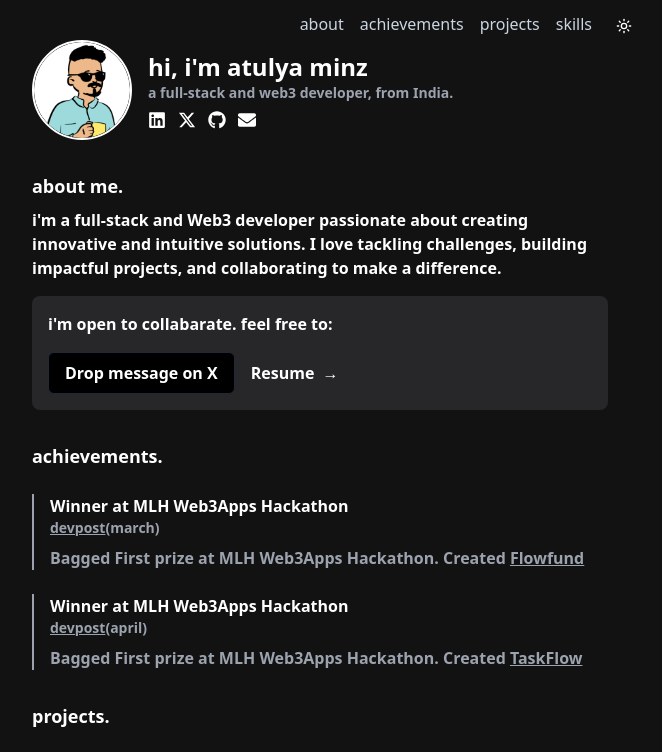
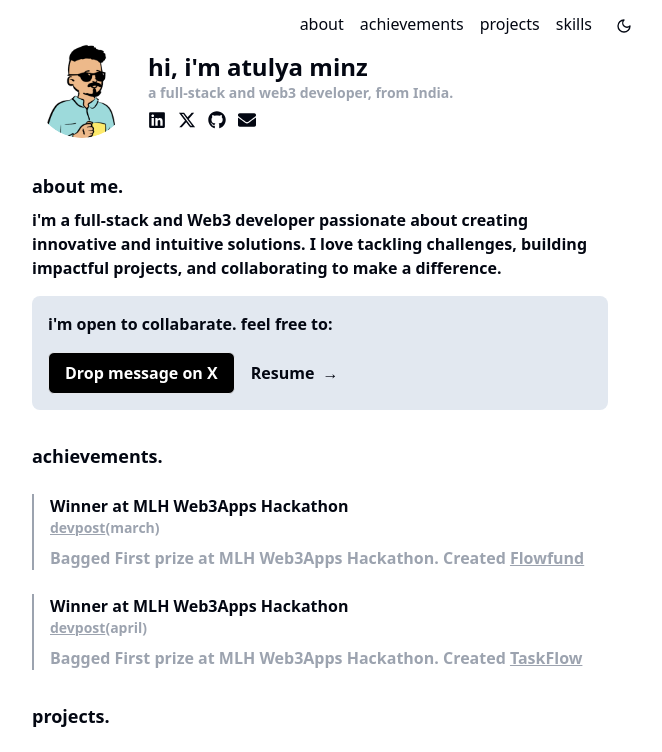
Before and after one commit to AtulMinz/dev-portfolio, a Next.js app: page / in a window 1280 px wide. Shown: the top 752 px of the page, without its empty margins (320-982 px from the left). Built offline with nearby package versions, Linux system fonts and the light colour scheme.

Commit message:
Few tweaks

```diff
--- a/src/app/layout.tsx
+++ b/src/app/layout.tsx
@@ -22,7 +22,7 @@
         <body className="dark:bg-[#121212] dark:text-white text-md font-semibold">
           <ThemeProvider
             attribute="class"
-            defaultTheme="dark"
+            defaultTheme="system"
             enableSystem
             disableTransitionOnChange
           >
```
